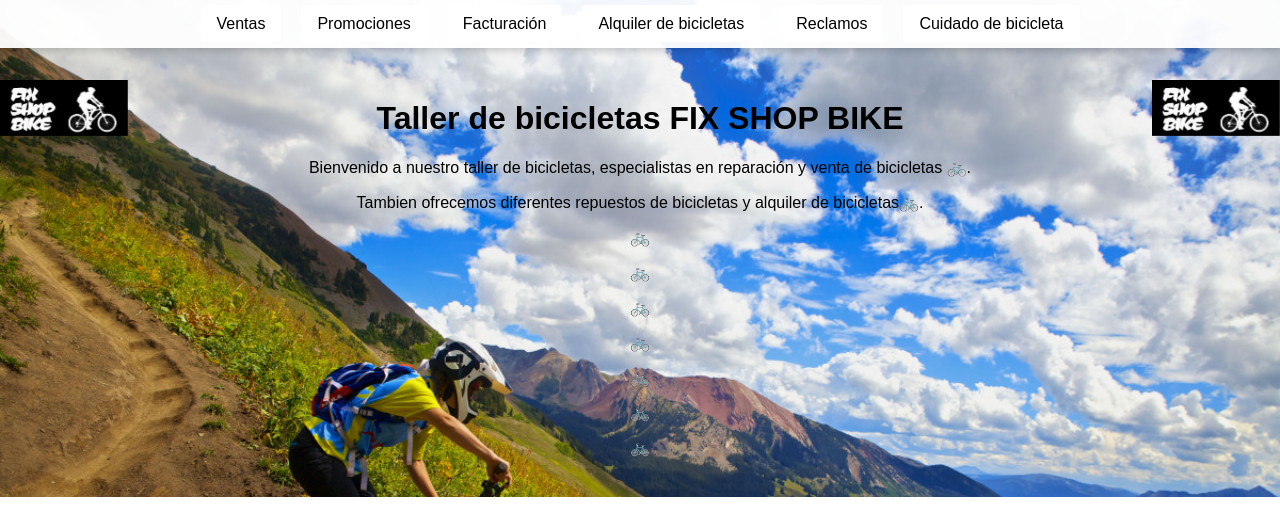
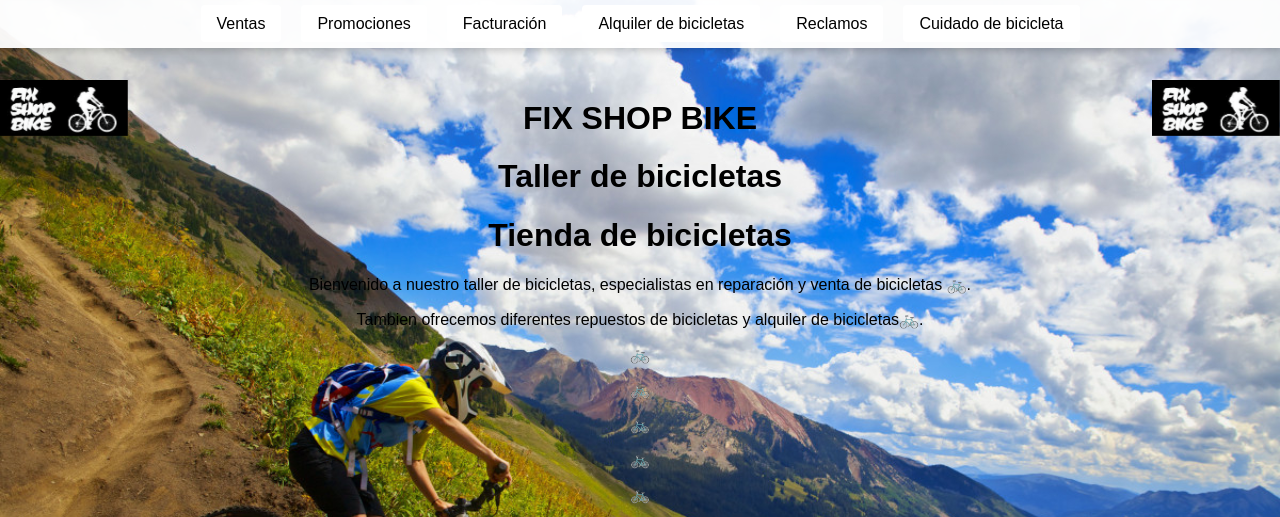
Before and after one commit to MSPNPT/Menubike, a plain HTML site: page index.html in a window 1280 px wide. Shown: the top 517 px of the page. Drawn offline with Linux system fonts and the light colour scheme.

Commit message:
Update index.html

```diff
--- a/index.html
+++ b/index.html
@@ -184,10 +184,20 @@
   </a>
   <main style="margin-top:100px; text-align:center;">
     <h1>
-      Taller de bicicletas FIX SHOP BIKE
+      FIX SHOP BIKE
+    </h1>
+    <h1>
+      Taller de bicicletas
+    </h1>
+    <h1>
+      Tienda de bicicletas
     </h1>
     <p>Bienvenido a nuestro taller de bicicletas, especialistas en reparación y venta de bicicletas 🚲.</p>
     <p>Tambien ofrecemos diferentes repuestos de bicicletas y alquiler de bicicletas🚲.</p>
+    <p>🚲</p>
+    <p>🚲</p>
+    <p>🚲</p>
+    <p>🚲</p>
     <p>🚲</p>
     <p>🚲</p>
     <p>🚲</p>
```
